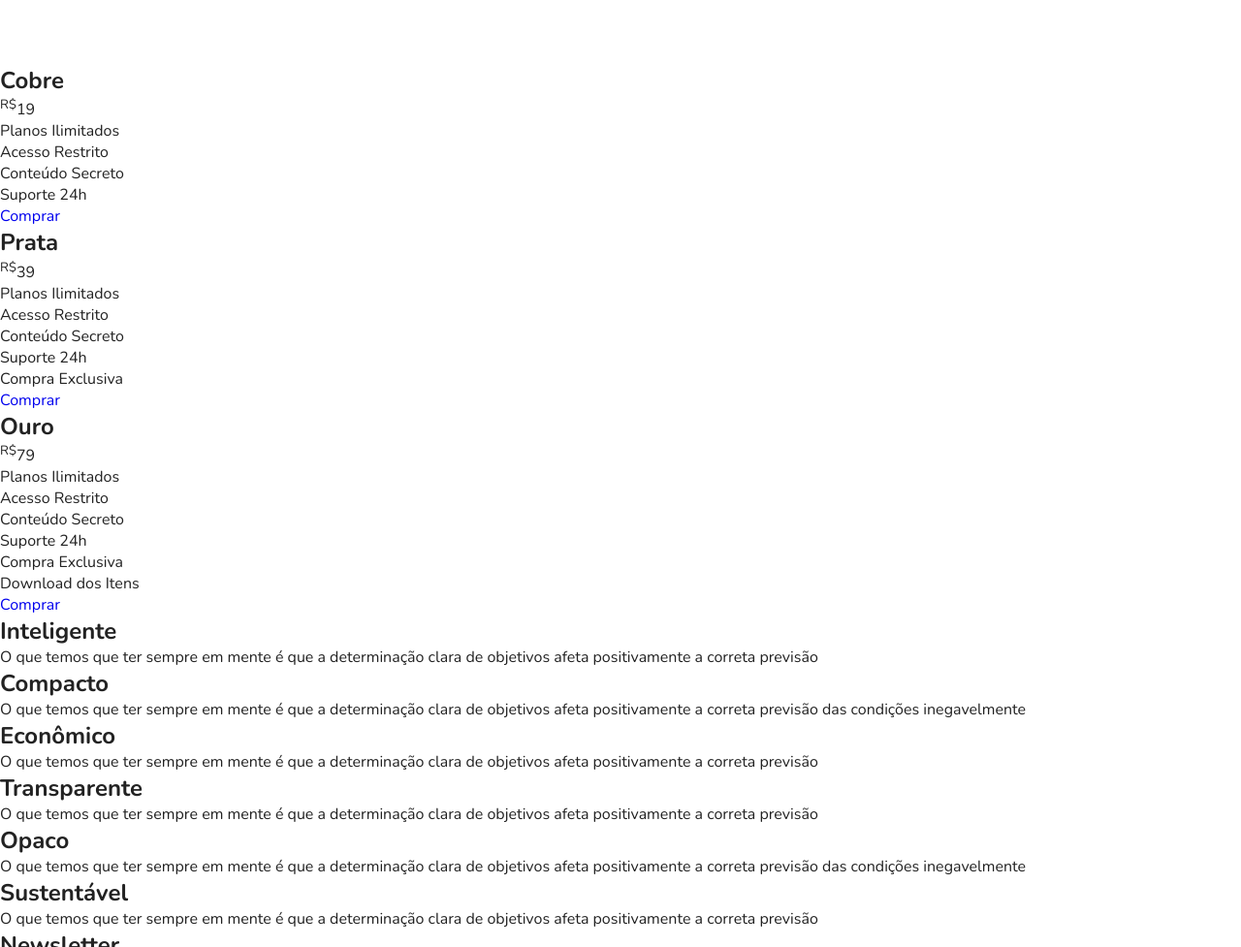
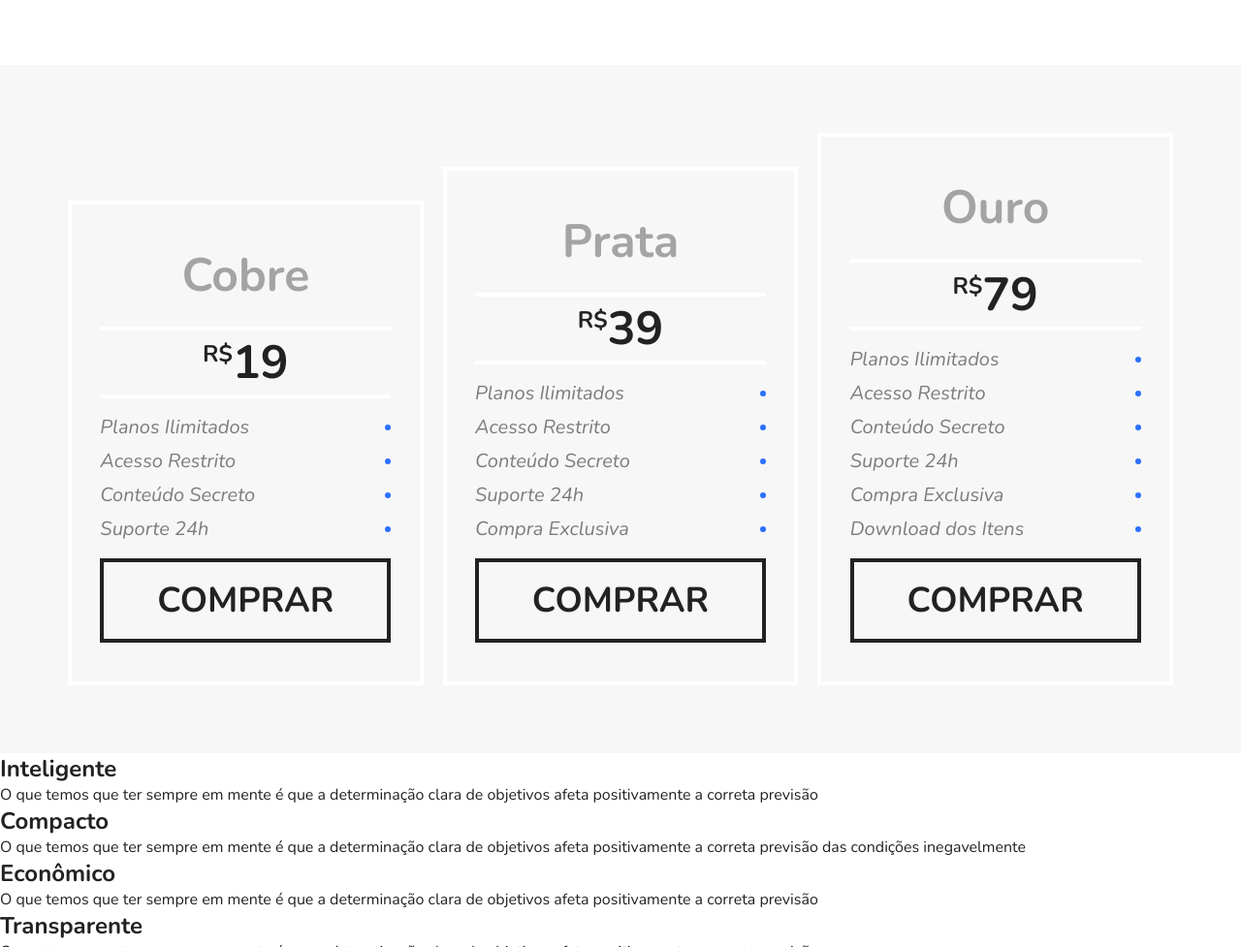
Before and after one commit to pedroaugustomontes/flexblog-css, a plain HTML site: page index.html in a window 1280 px wide. Shown: the part 1754-2731 px from the top of the page at 97% size. Drawn offline with nearby package versions, Linux system fonts and the light colour scheme.

Commit message:
finalizado estilizacao  da parte produtos

```diff
--- a/style.css
+++ b/style.css
@@ -128,7 +128,6 @@ img {
   background: #f7f7f7;
   padding: 60px 20px;
 }
-
 .purple {
   border-top: 8px solid #ae81ff;
 }
@@ -138,3 +137,85 @@ img {
 .blue {
   border-top: 8px solid #66d9eb;
 }
+
+/* Precos */
+.preco {
+  background: #f7f7f7;
+  padding: 60px;
+  display: flex;
+  flex-wrap: wrap;
+  align-items: flex-end;
+}
+.preco-item {
+  flex: 1;
+  border: 4px solid #fff;
+  padding: 20px;
+  margin: 10px;
+  min-width: 260px;
+}
+.preco-item h2 {
+  font-size: 3rem;
+  color: #a4a4a4;
+  text-align: center;
+  margin-top: 20px;
+}
+.preco-item span {
+  max-width: 300px;
+  margin: 20px auto;
+  display: block;
+  text-align: center;
+  border-top: 4px solid #fff;
+  border-bottom: 4px solid #fff;
+  font-weight: bold;
+  font-size: 3rem;
+}
+.preco-item sup {
+  font-size: 1.5rem;
+}
+.preco-item ul {
+  max-width: 300px;
+  margin: 20px auto;
+  font-size: 1.25rem;
+  line-height: 1;
+  font-style: italic;
+  color: #7c7c7c;
+}
+.preco-item li {
+  display: flex;
+  justify-content: space-between;
+  align-items: center;
+  margin-bottom: 15px;
+}
+.preco-item li::after {
+  content: '';
+  display: block;
+  width: 6px;
+  height: 6px;
+  background: #2c70ff;
+  border-radius: 50%;
+}
+.preco-item a {
+  max-width: 300px;
+  display: block;
+  margin: 20px auto;
+  border: 4px solid;
+  color: #222;
+  text-transform: uppercase;
+  font-weight: bold;
+  font-size: 2.25rem;
+  padding: 15px 0;
+  text-align: center;
+}
+
+@media (max-width: 800px) {
+  .preco {
+    padding-left: 10px;
+    padding-right: 10px;
+  }
+  .preco .preco-item:nth-child(3) {
+    order: -2;
+  }
+  .preco .preco-item:nth-child(2) {
+    order: -1;
+  }
+}
```
